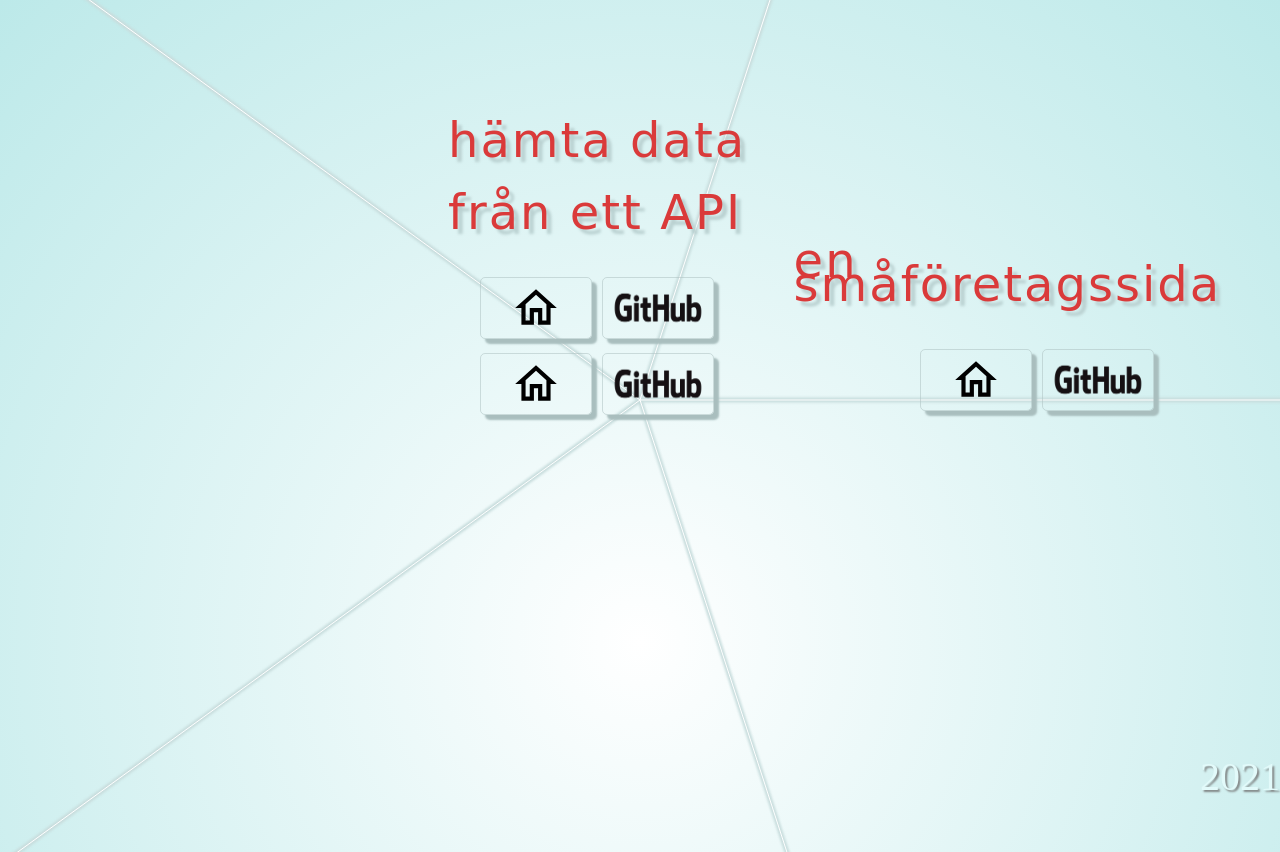
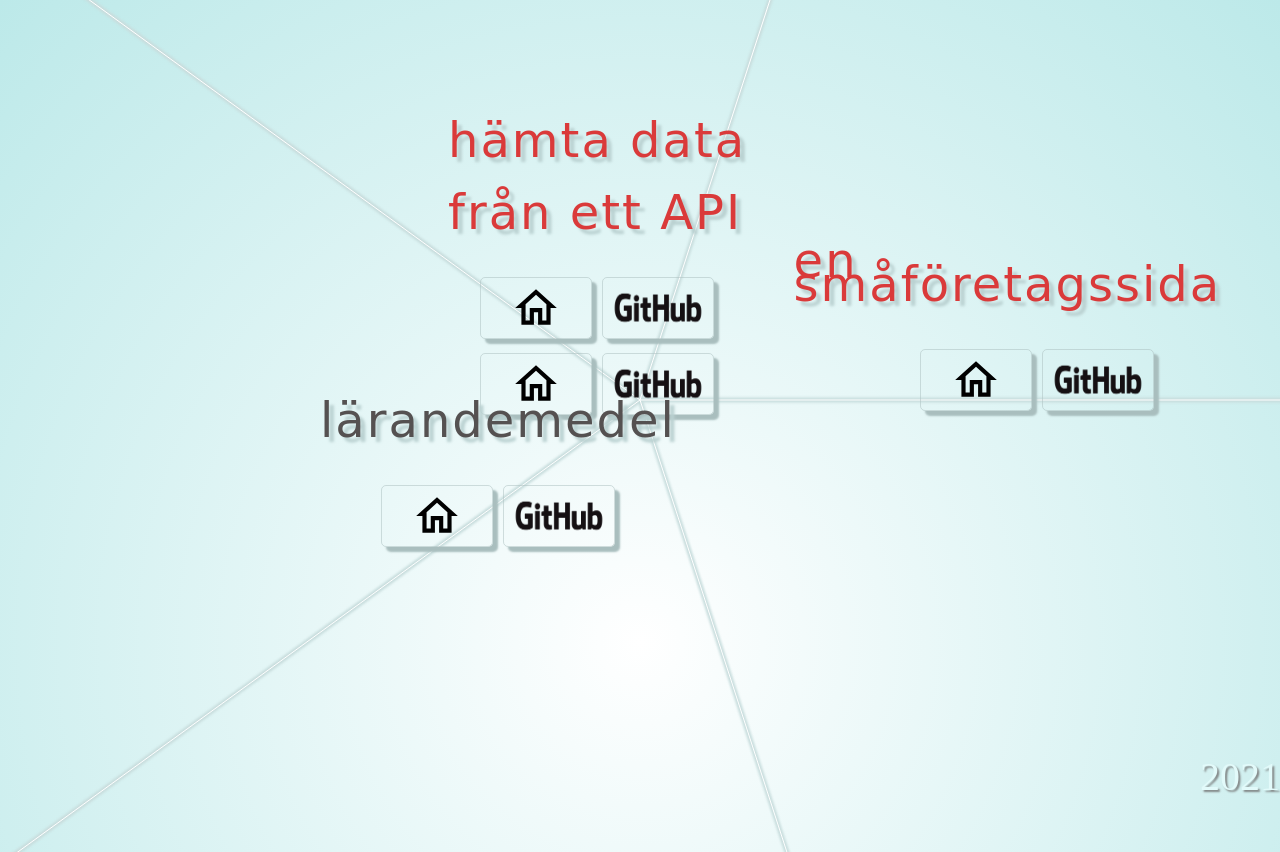
Before and after one commit to Qpheliax/projects2021, a plain HTML site: page index.html in a window 1280 px wide. Shown: the top 852 px of the page. Drawn offline with Linux system fonts and the light colour scheme; a web font is replaced by a local one.

Commit message:
+figures

```diff
--- a/index.html
+++ b/index.html
@@ -46,11 +46,17 @@
 
         <section class="link link_d">
             <p>butik</p>
-        </section>
+        </section> -->
 
         <section class="link link_e">
-            <p>spel</p>
-        </section> -->
+            <p>lärandemedel</p>
+            <div class="icons">
+                <a href="https://qpheliax.github.io/figures/" target="_blank"><img class="img" src="assets/home.svg"
+                        alt="homepage" /></a>
+                <a href="https://github.com/Qpheliax/figures/tree/master" target="_blank"><img class="img"
+                        src="assets/git.png" alt="github page" /></a>
+            </div>
+        </section>
 
     </main>
     <footer>2021</footer>
```
